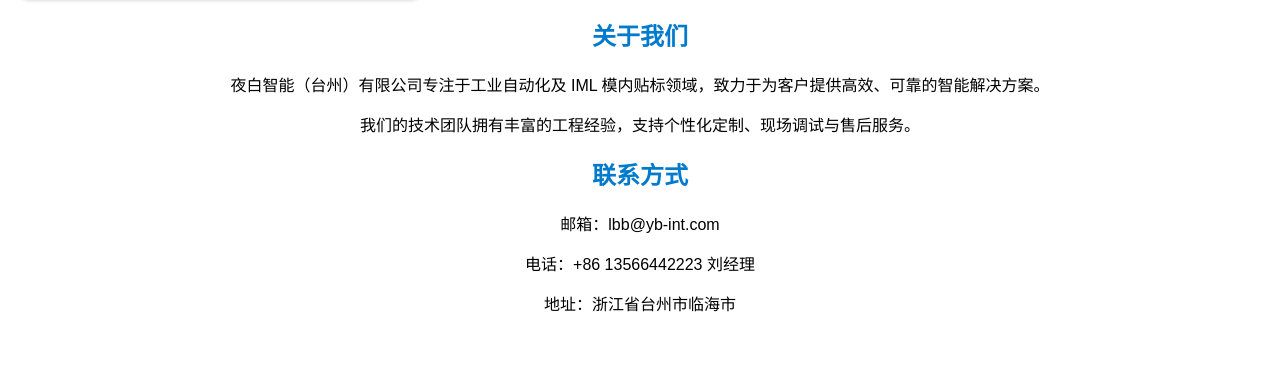
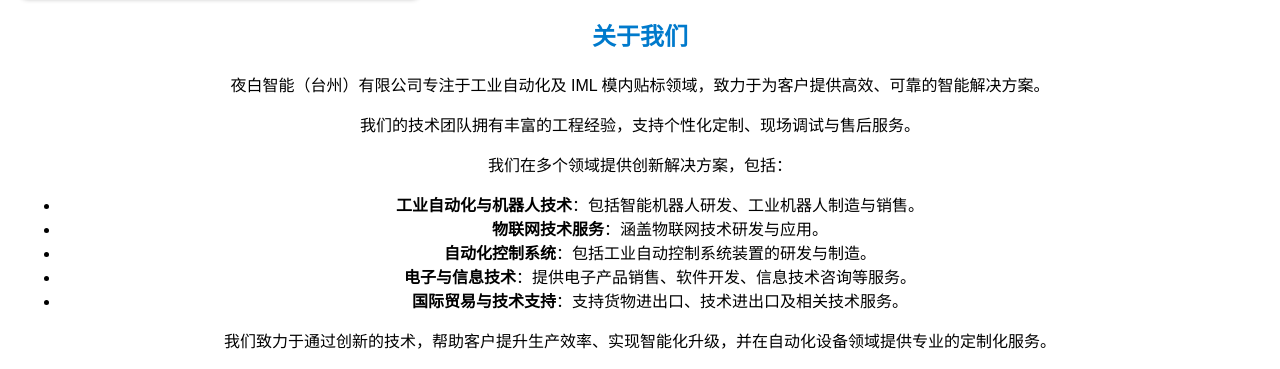
Before and after one commit to YungtsanWang/YB, a plain HTML site: page index.html in a window 1280 px wide. Shown: the part 754-1123 px from the top of the page. Drawn offline with Linux system fonts and the light colour scheme.

Commit message:
Update index.html

```diff
--- a/index.html
+++ b/index.html
@@ -128,11 +128,21 @@
 
     </section>
 
-    <section id="about">
-        <h2>关于我们</h2>
-        <p>夜白智能（台州）有限公司专注于工业自动化及 IML 模内贴标领域，致力于为客户提供高效、可靠的智能解决方案。</p>
-        <p>我们的技术团队拥有丰富的工程经验，支持个性化定制、现场调试与售后服务。</p>
-    </section>
+<section id="about">
+    <h2>关于我们</h2>
+    <p>夜白智能（台州）有限公司专注于工业自动化及 IML 模内贴标领域，致力于为客户提供高效、可靠的智能解决方案。</p>
+    <p>我们的技术团队拥有丰富的工程经验，支持个性化定制、现场调试与售后服务。</p>
+    <p>我们在多个领域提供创新解决方案，包括：</p>
+    <ul>
+        <li><strong>工业自动化与机器人技术</strong>：包括智能机器人研发、工业机器人制造与销售。</li>
+        <li><strong>物联网技术服务</strong>：涵盖物联网技术研发与应用。</li>
+        <li><strong>自动化控制系统</strong>：包括工业自动控制系统装置的研发与制造。</li>
+        <li><strong>电子与信息技术</strong>：提供电子产品销售、软件开发、信息技术咨询等服务。</li>
+        <li><strong>国际贸易与技术支持</strong>：支持货物进出口、技术进出口及相关技术服务。</li>
+    </ul>
+    <p>我们致力于通过创新的技术，帮助客户提升生产效率、实现智能化升级，并在自动化设备领域提供专业的定制化服务。</p>
+</section>
+
 
     <section id="contact">
         <h2>联系方式</h2>
```
